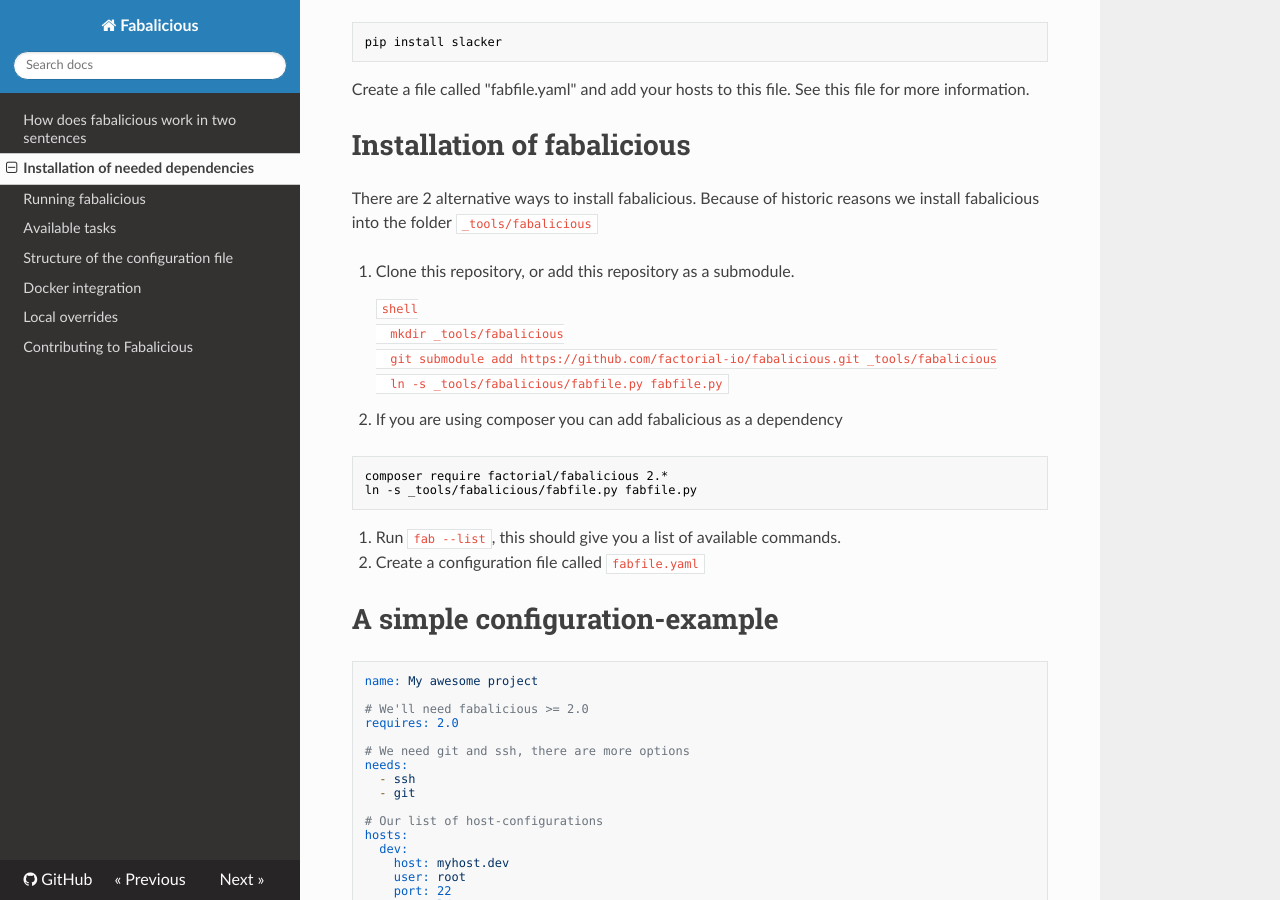
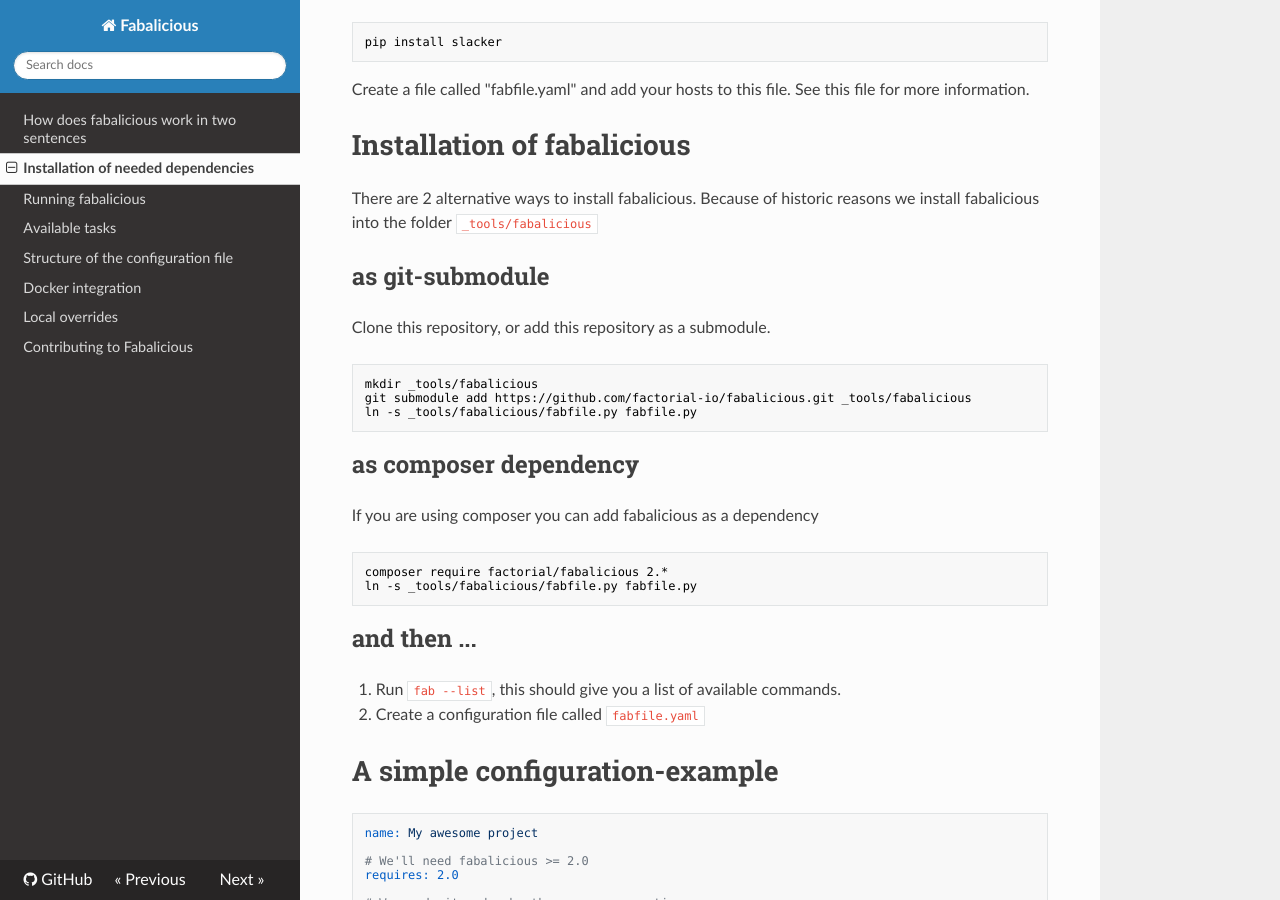
Before and after one commit to factorial-io/fabalicious, an MkDocs documentation site: the page built from docs/docs/installation.md, in a window 1280 px wide and 900 px high, scrolled down 450 px. Built offline with MkDocs 1.6.1, drawn with Linux system fonts in a browser that asks for light colours; nearby versions of some CDN libraries; old or Windows-style settings are respelled for this version of MkDocs.

Commit message:
Update installation.md

````diff
--- a/docs/docs/installation.md
+++ b/docs/docs/installation.md
@@ -22,23 +22,29 @@
 
 There are 2 alternative ways to install fabalicious. Because of historic reasons we install fabalicious into the folder `_tools/fabalicious`
 
-1. Clone this repository, or add this repository as a submodule.
+## as git-submodule
 
-      ```shell
-      mkdir _tools/fabalicious
-      git submodule add https://github.com/factorial-io/fabalicious.git _tools/fabalicious
-      ln -s _tools/fabalicious/fabfile.py fabfile.py
-      ```
+Clone this repository, or add this repository as a submodule.
 
-2. If you are using composer you can add fabalicious as a dependency
+```shell
+mkdir _tools/fabalicious
+git submodule add https://github.com/factorial-io/fabalicious.git _tools/fabalicious
+ln -s _tools/fabalicious/fabfile.py fabfile.py
+```
+
+## as composer dependency
+
+If you are using composer you can add fabalicious as a dependency
 
 ```shell
 composer require factorial/fabalicious 2.*
 ln -s _tools/fabalicious/fabfile.py fabfile.py
 ```
 
-3. Run `fab --list`, this should give you a list of available commands.
-4. Create a configuration file called `fabfile.yaml`
+## and then ...
+
+1. Run `fab --list`, this should give you a list of available commands.
+2. Create a configuration file called `fabfile.yaml`
 
 # A simple configuration-example
 
````
